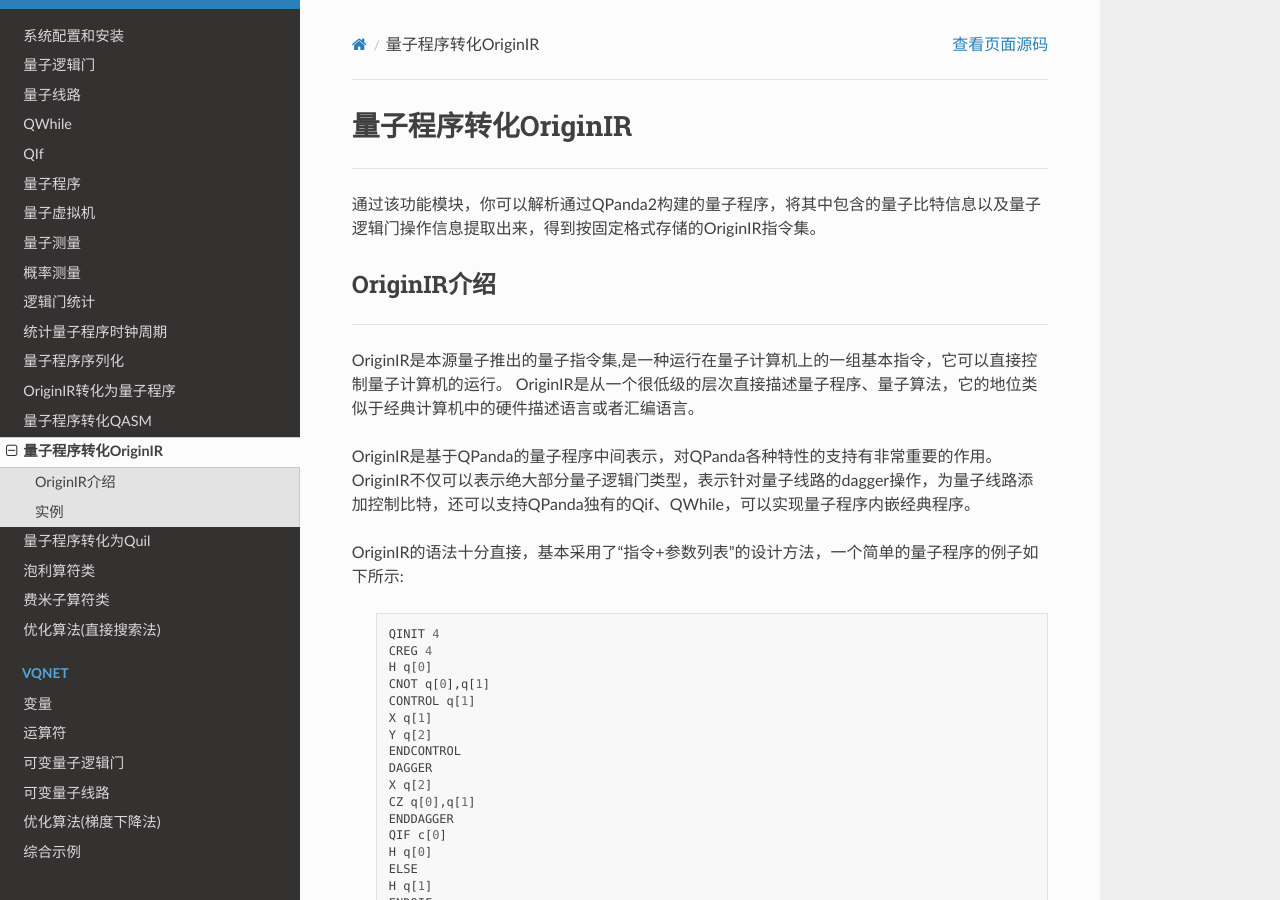
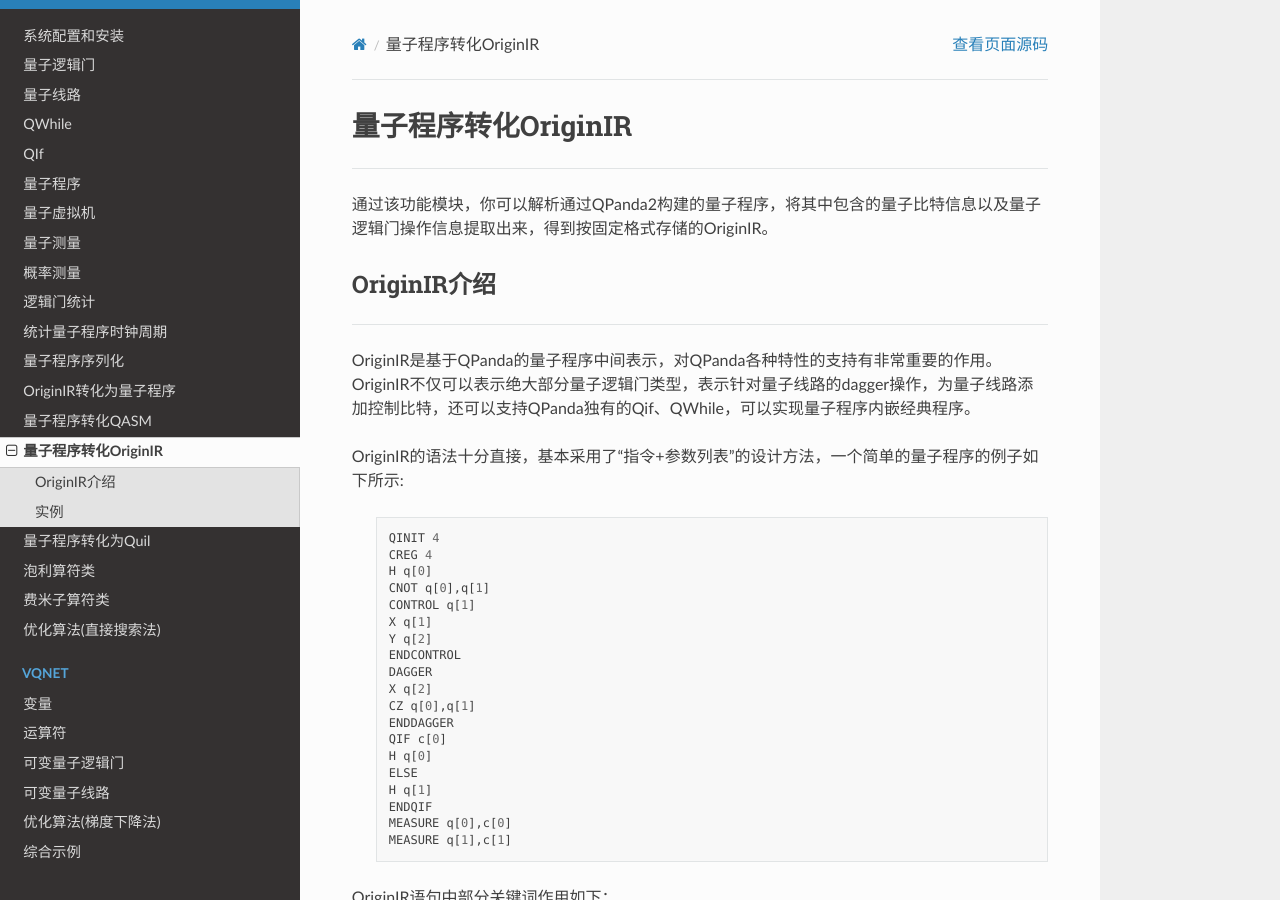
Before and after one commit to OriginQ/pyQPanda-Toturial, a Sphinx documentation site: the page built from source/QProgToOriginIR.rst, in a window 1280 px wide and 900 px high. Built offline with Sphinx 7.4.7 and the Read the Docs theme 2.0.0, drawn with Linux system fonts in a browser that asks for light colours; pages that are not in the unit, such as notebooks, are missing from menus; some of the changed text lies outside the part shown.

Commit message:
去除指令集说明

```diff
--- a/source/QProgToOriginIR.rst
+++ b/source/QProgToOriginIR.rst
@@ -2,7 +2,7 @@
 =======================
 ----
 
-通过该功能模块，你可以解析通过QPanda2构建的量子程序，将其中包含的量子比特信息以及量子逻辑门操作信息提取出来，得到按固定格式存储的OriginIR指令集。
+通过该功能模块，你可以解析通过QPanda2构建的量子程序，将其中包含的量子比特信息以及量子逻辑门操作信息提取出来，得到按固定格式存储的OriginIR。
 
 .. _本源量子计算云平台官网: https://qcode.qubitonline.cn/QCode/index.html
 
@@ -11,9 +11,6 @@
 OriginIR介绍
 >>>>>>>>>>>>>>>>>
 ----
-
-OriginIR是本源量子推出的量子指令集,是一种运行在量子计算机上的一组基本指令，它可以直接控制量子计算机的运行。
-OriginIR是从一个很低级的层次直接描述量子程序、量子算法，它的地位类似于经典计算机中的硬件描述语言或者汇编语言。
 
 OriginIR是基于QPanda的量子程序中间表示，对QPanda各种特性的支持有非常重要的作用。OriginIR不仅可以表示绝大部分量子逻辑门类型，表示针对量子线路的dagger操作，为量子线路添加控制比特，还可以支持QPanda独有的Qif、QWhile，可以实现量子程序内嵌经典程序。
 
@@ -63,7 +60,7 @@
 >>>>>>>>>>>>>>
 ----
 
-下面的例程通过简单的接口调用演示了量子程序转化OriginIR指令集的过程
+下面的例程通过简单的接口调用演示了量子程序转化OriginIR的过程
 
     .. code-block:: python
 
@@ -94,7 +91,7 @@
 
  - 然后调用 ``CreateEmptyQProg`` 构建量子程序
 
- - 最后调用接口 ``to_originir`` 输出OriginIR指令集并用 ``destroy_quantum_machine`` 释放系统资源
+ - 最后调用接口 ``to_originir`` 输出OriginIR字符串，并用 ``destroy_quantum_machine`` 释放系统资源
 
 运行结果如下：
 
```
